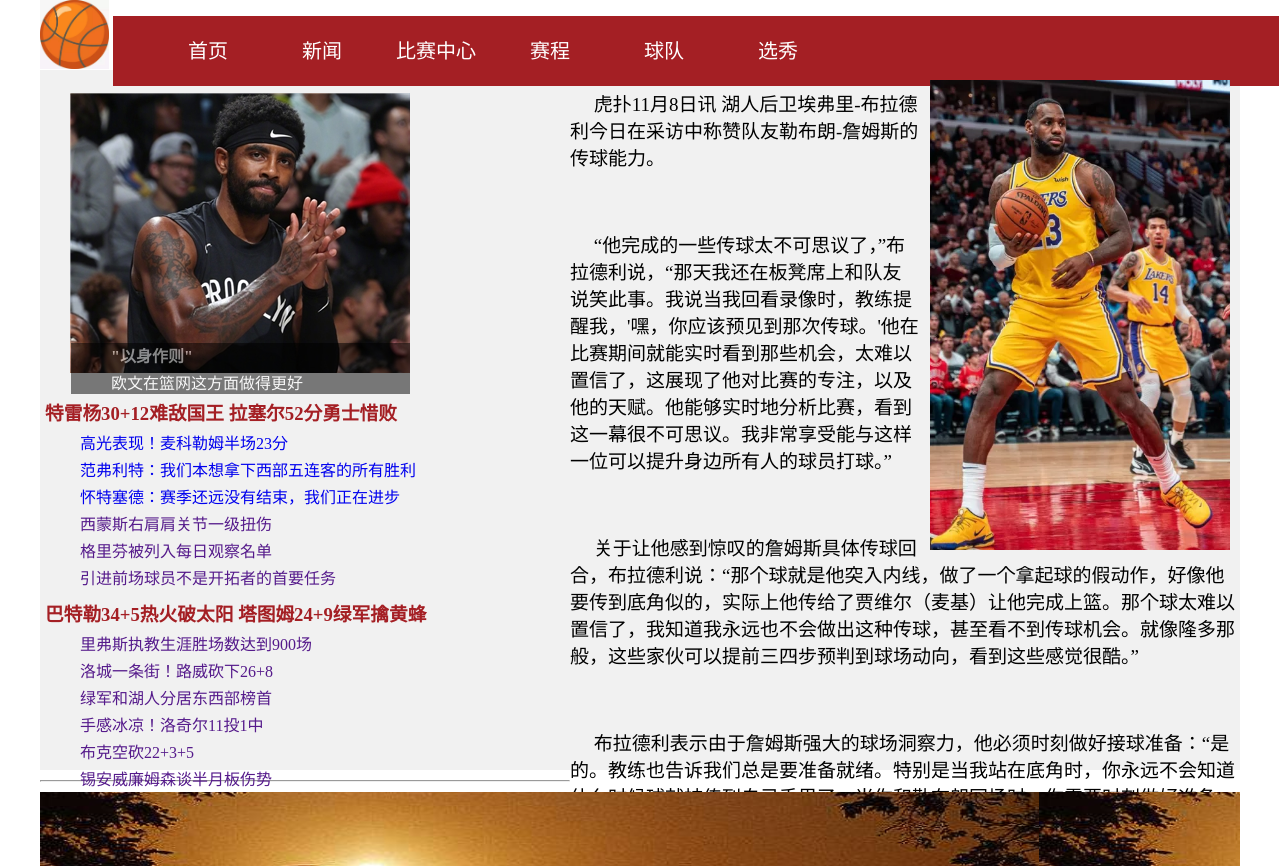
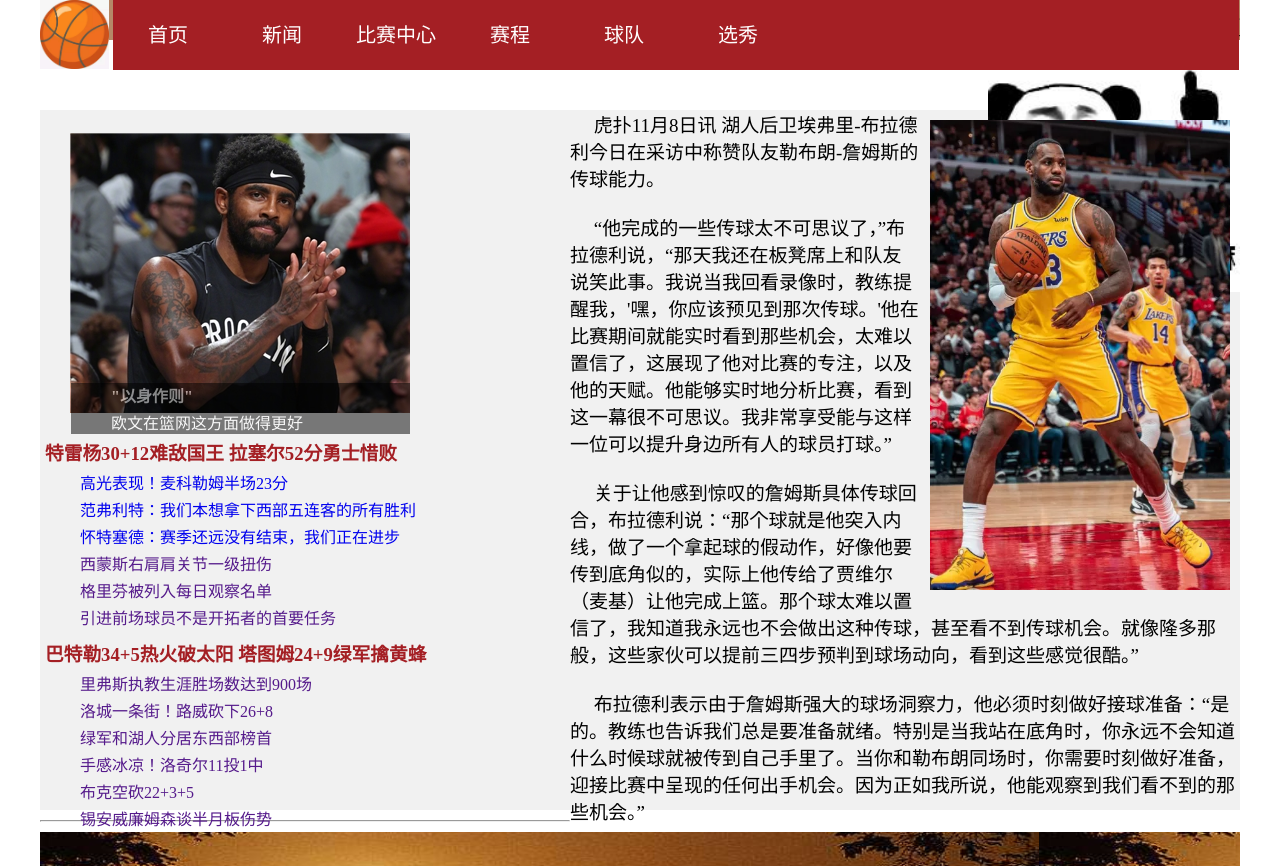
Before and after one commit to zzcpeanut/zzcpeanut.github.io, a plain HTML site: page index.html in a window 1280 px wide. Shown: the top 866 px of the page. Drawn offline with Linux system fonts and the light colour scheme.

Commit message:
Update index.html

```diff
--- a/index.html
+++ b/index.html
@@ -4,11 +4,6 @@
 		<meta charset="utf-8" />
 		<title>篮球网站</title>
 		<style type="text/css">
-			<div class="realbottom">
-				<span class="one">张智超</span>
-				<span class="two">学号：16184814</span>
-				<img src="img/u=1162640833,445794914&fm=26&gp=0.jpg" />
-			</div>
 			*{
 				margin: 0;
 				padding: 0;
@@ -198,6 +193,11 @@
 	<body>
 		<div class="contain">
 
+			<div class="realbottom">
+				<span class="one">张智超</span>
+				<span class="two">学号：16184814</span>
+				<img src="img/u=1162640833,445794914&fm=26&gp=0.jpg" />
+			</div>
 			<div class="nav">
 				<img src="img/lanqiu.jpg"/>
 				<ul>
```
